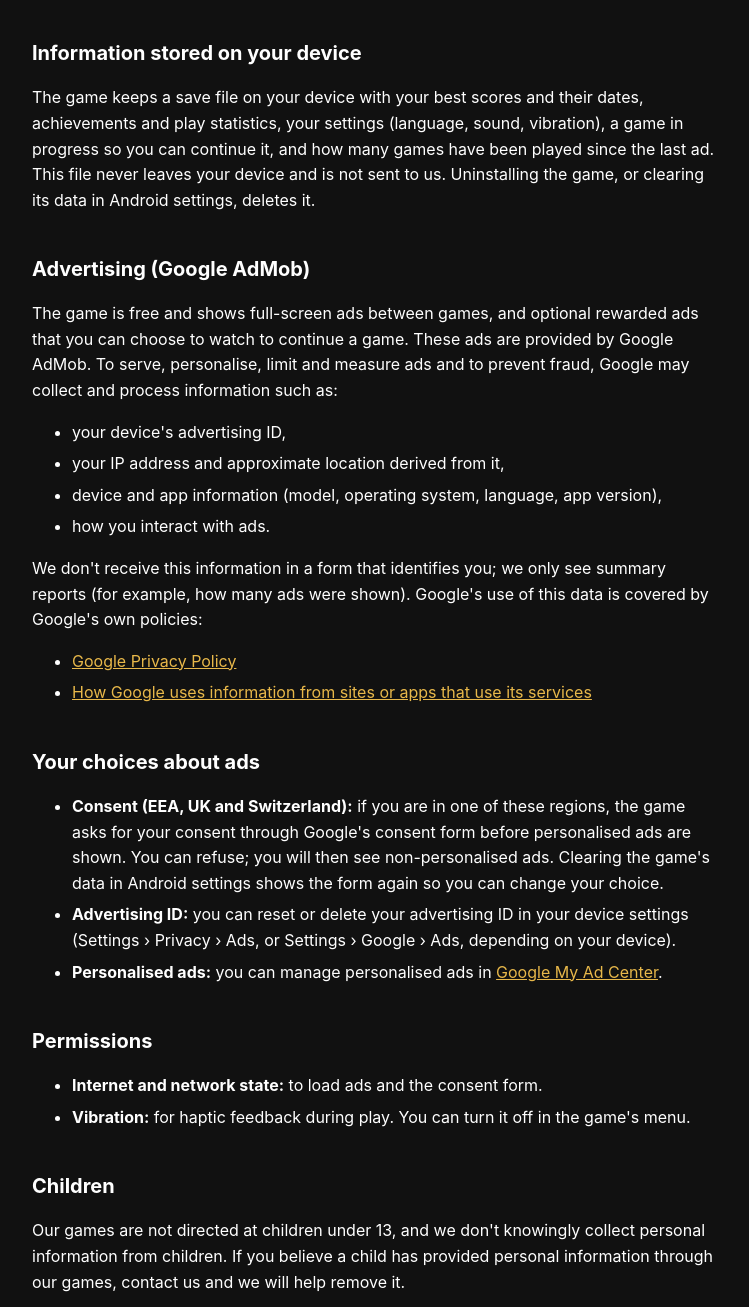
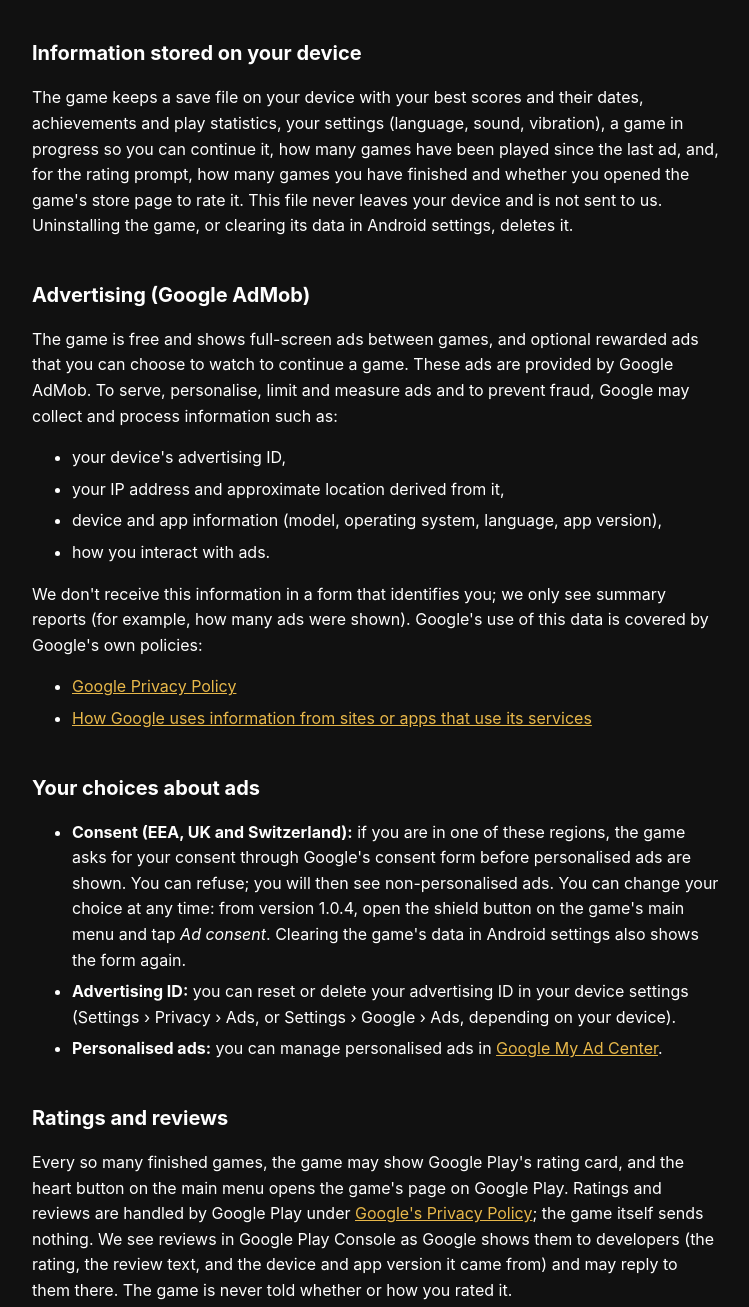
Before and after one commit to Moonfleck-Labs/moonfleck-labs.github.io, a plain HTML site: page privacy.html in a window 1280 px wide. Shown: the part 555-1862 px from the top of the page, without its empty margins (264-1013 px from the left). Drawn offline with Linux system fonts and the light colour scheme.

Commit message:
Privacy notice update

```diff
--- a/privacy.html
+++ b/privacy.html
@@ -13,7 +13,7 @@
   <main class="policy">
     <a class="small-logo" href="./"><img src="assets/mark.svg" alt="Moonfleck Labs home"></a>
     <h1>Privacy Policy</h1>
-    <p class="meta">Moonfleck Labs &middot; Effective 2 November 2026</p>
+    <p class="meta">Moonfleck Labs &middot; Effective 18 November 2026</p>
 
     <p>This policy explains what information is handled when you play games made by Moonfleck Labs ("we", "us"), currently <strong>Almost Regular Snake</strong> for Android. If you have any questions, write to <a href="mailto:moonfleck.labs@gmail.com">moonfleck.labs@gmail.com</a>.</p>
 
@@ -25,7 +25,7 @@
     </ul>
 
     <h2>Information stored on your device</h2>
-    <p>The game keeps a save file on your device with your best scores and their dates, achievements and play statistics, your settings (language, sound, vibration), a game in progress so you can continue it, and how many games have been played since the last ad. This file never leaves your device and is not sent to us. Uninstalling the game, or clearing its data in Android settings, deletes it.</p>
+    <p>The game keeps a save file on your device with your best scores and their dates, achievements and play statistics, your settings (language, sound, vibration), a game in progress so you can continue it, how many games have been played since the last ad, and, for the rating prompt, how many games you have finished and whether you opened the game's store page to rate it. This file never leaves your device and is not sent to us. Uninstalling the game, or clearing its data in Android settings, deletes it.</p>
 
     <h2>Advertising (Google AdMob)</h2>
     <p>The game is free and shows full-screen ads between games, and optional rewarded ads that you can choose to watch to continue a game. These ads are provided by Google AdMob. To serve, personalise, limit and measure ads and to prevent fraud, Google may collect and process information such as:</p>
@@ -43,10 +43,13 @@
 
     <h2>Your choices about ads</h2>
     <ul>
-      <li><strong>Consent (EEA, UK and Switzerland):</strong> if you are in one of these regions, the game asks for your consent through Google's consent form before personalised ads are shown. You can refuse; you will then see non-personalised ads. Clearing the game's data in Android settings shows the form again so you can change your choice.</li>
+      <li><strong>Consent (EEA, UK and Switzerland):</strong> if you are in one of these regions, the game asks for your consent through Google's consent form before personalised ads are shown. You can refuse; you will then see non-personalised ads. You can change your choice at any time: from version 1.0.4, open the shield button on the game's main menu and tap <em>Ad consent</em>. Clearing the game's data in Android settings also shows the form again.</li>
       <li><strong>Advertising ID:</strong> you can reset or delete your advertising ID in your device settings (Settings &rsaquo; Privacy &rsaquo; Ads, or Settings &rsaquo; Google &rsaquo; Ads, depending on your device).</li>
       <li><strong>Personalised ads:</strong> you can manage personalised ads in <a href="https://myadcenter.google.com/">Google My Ad Center</a>.</li>
     </ul>
+
+    <h2>Ratings and reviews</h2>
+    <p>Every so many finished games, the game may show Google Play's rating card, and the heart button on the main menu opens the game's page on Google Play. Ratings and reviews are handled by Google Play under <a href="https://policies.google.com/privacy">Google's Privacy Policy</a>; the game itself sends nothing. We see reviews in Google Play Console as Google shows them to developers (the rating, the review text, and the device and app version it came from) and may reply to them there. The game is never told whether or how you rated it.</p>
 
     <h2>Permissions</h2>
     <ul>
```
